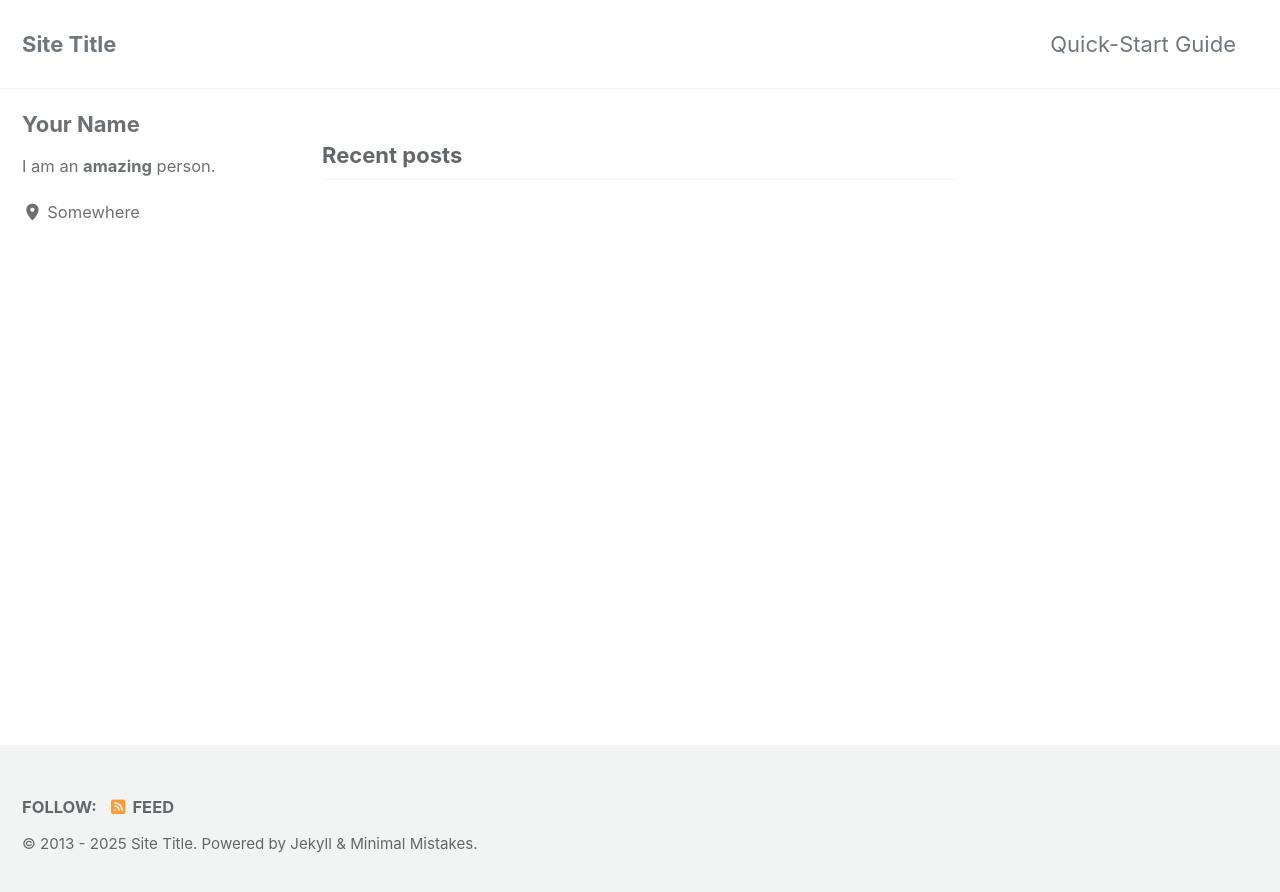
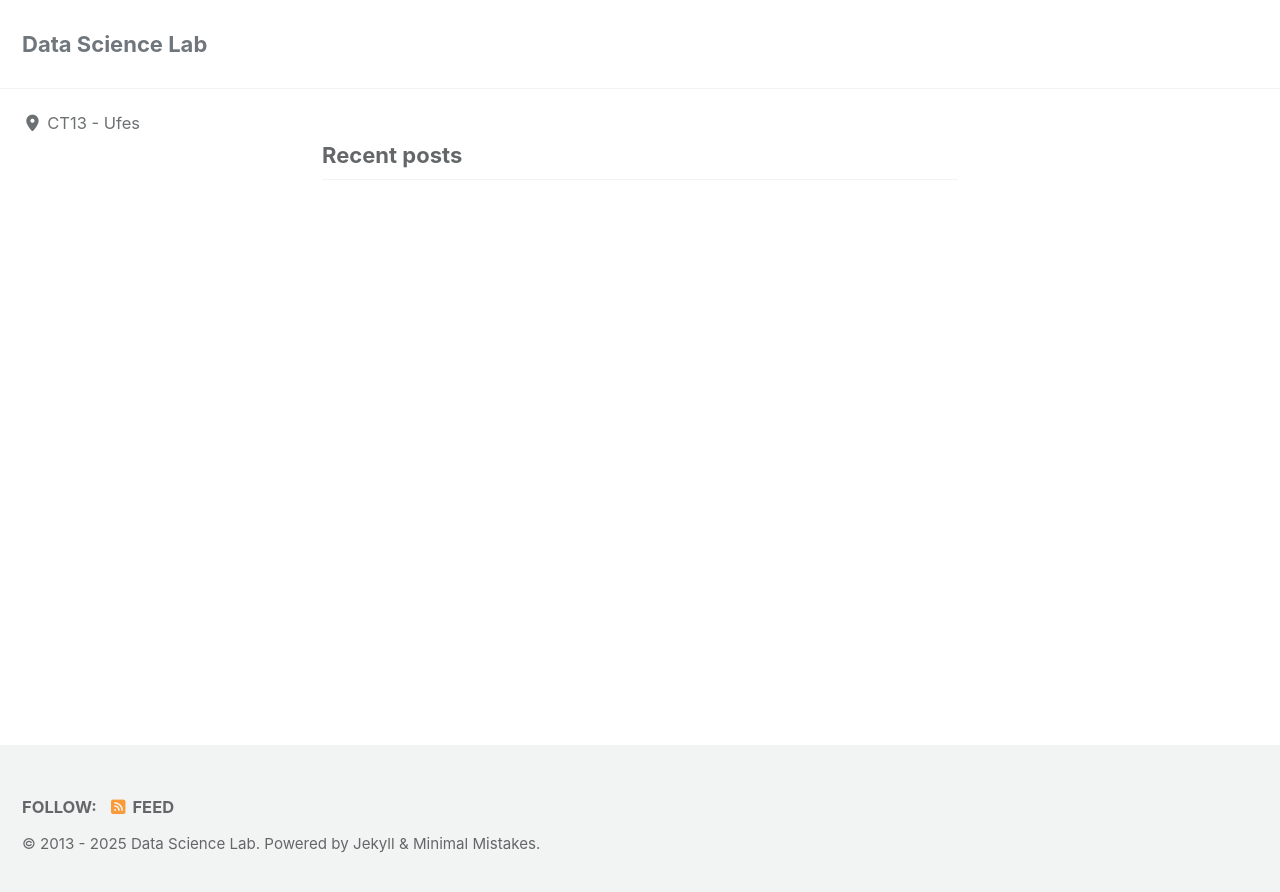
Before and after one commit to dsl-ufes/site, a Jekyll site: the page built from index.html, in a window 1280 px wide. Shown: the top 892 px of the page. Built offline with Jekyll 4.4.1, drawn with Linux system fonts in a browser that asks for light colours; cached includes are drawn as plain includes; the list of posts is cut into pages by our own code.

Commit message:
página vazia

```diff
--- a/_config.yml
+++ b/_config.yml
@@ -17,11 +17,11 @@ minimal_mistakes_skin    : "default" # "air", "aqua", "contrast", "dark", "dirt"
 # Site Settings
 locale                   : "en-US"
 rtl                      : # true, false (default) # turns direction of the page into right to left for RTL languages
-title                    : "Site Title"
+title                    : "Data Science Lab"
 title_separator          : "-"
 subtitle                 : # site tagline that appears below site title in masthead
-name                     : "Your Name"
-description              : "An amazing website."
+name                     : "DSL"
+description              : "Disponível em Breve"
 url                      : # the base hostname & protocol for your site e.g. "https://mmistakes.github.io"
 baseurl                  : # the subpath of your site, e.g. "/blog"
 repository               : # GitHub username/repo-name e.g. "mmistakes/minimal-mistakes"
@@ -113,10 +113,10 @@ analytics:
 
 # Site Author
 author:
-  name             : "Your Name"
+  name             : ""
   avatar           : # path of avatar image, e.g. "/assets/images/bio-photo.jpg"
-  bio              : "I am an **amazing** person."
-  location         : "Somewhere"
+  bio              : ""
+  location         : "CT13 - Ufes"
   email            :
   links:
     - label: "Email"
--- a/_data/navigation.yml
+++ b/_data/navigation.yml
@@ -1,7 +1,7 @@
 # main links
 main:
-  - title: "Quick-Start Guide"
-    url: https://mmistakes.github.io/minimal-mistakes/docs/quick-start-guide/
+  #- title: "Quick-Start Guide"
+  #  url: https://mmistakes.github.io/minimal-mistakes/docs/quick-start-guide/
   # - title: "About"
   #   url: https://mmistakes.github.io/minimal-mistakes/about/
   # - title: "Sample Posts"
```
Also changed, not shown: Gemfile.lock (added), 17 other files.
